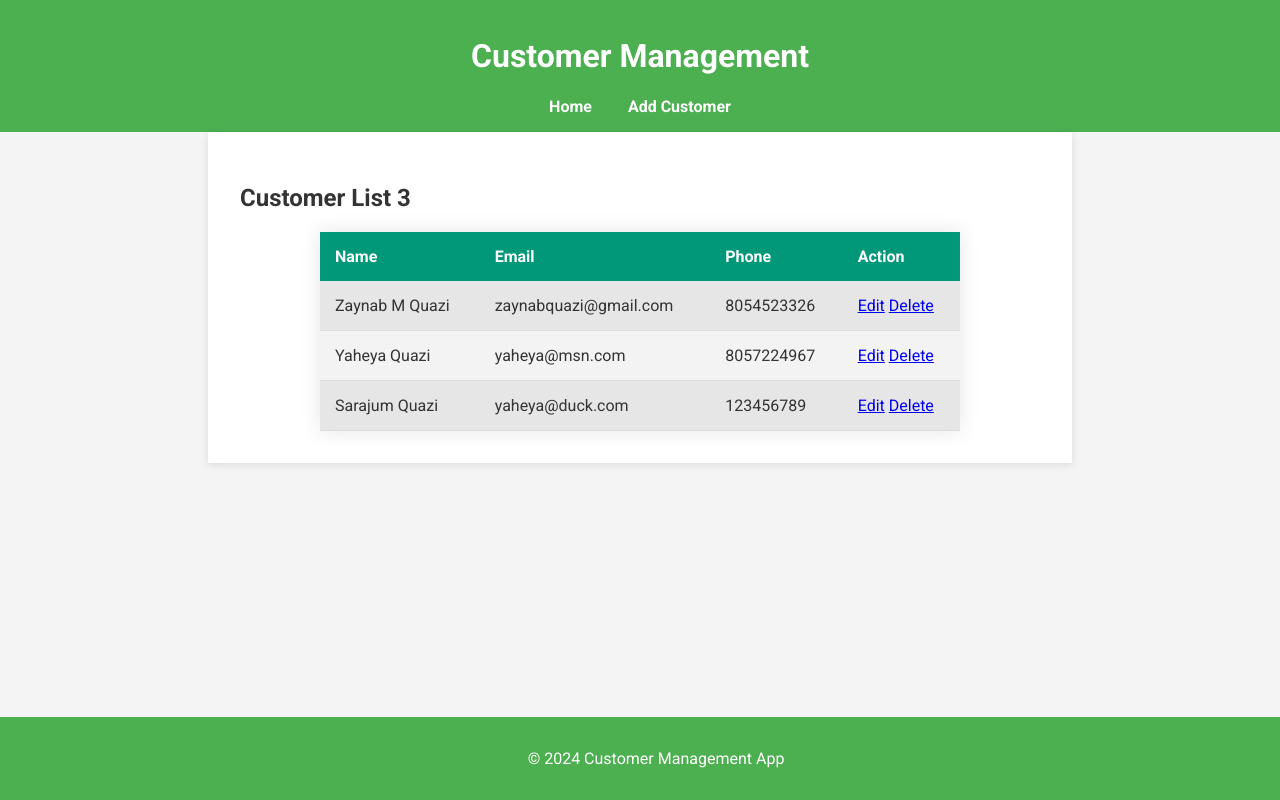
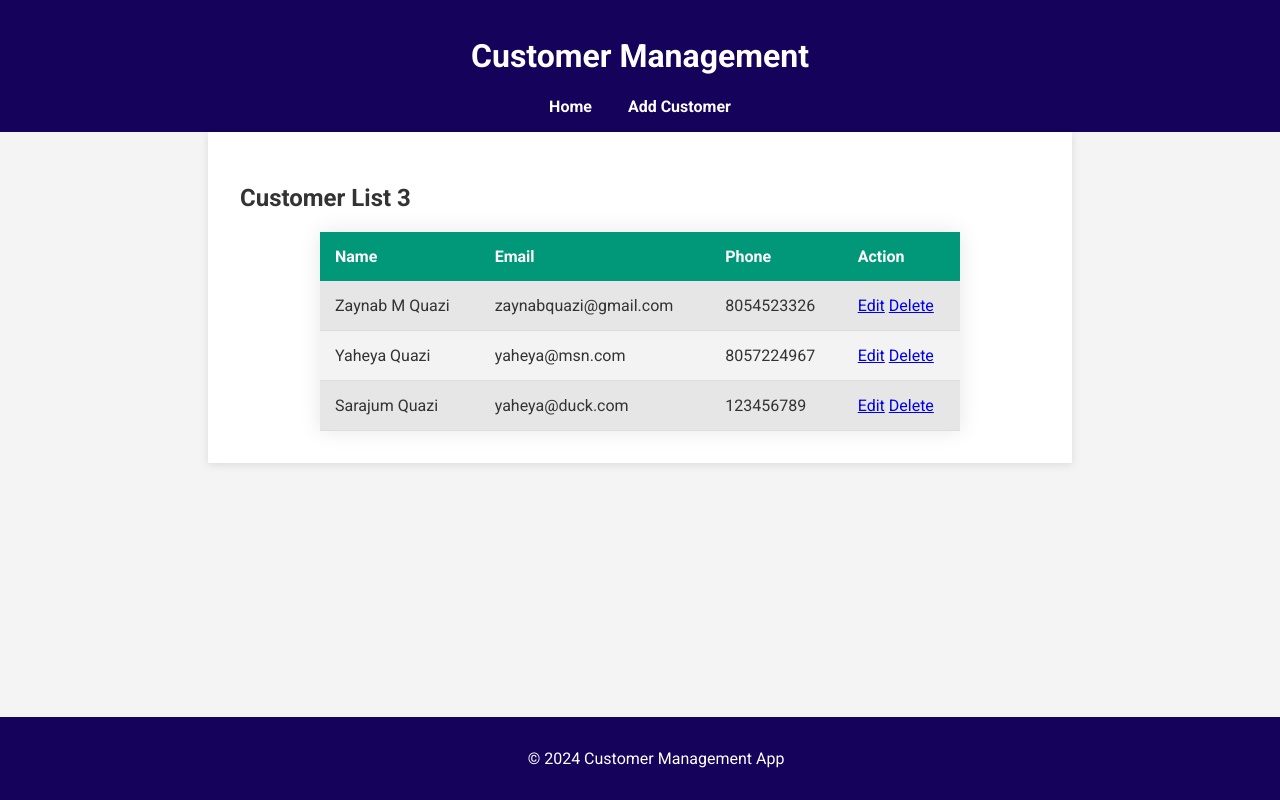
Before and after one commit to zaynabquazi/SQLite, a Flask app: page / in a window 1280 px wide. Run offline with Flask 3, Linux system fonts and the light colour scheme.

Commit message:
CSS Updates

```diff
--- a/flask_crud_app/templates/base.html
+++ b/flask_crud_app/templates/base.html
@@ -15,7 +15,7 @@
         }
 
         header {
-            background-color: #4CAF50;
+            background-color: #14025b;
             color: white;
             padding: 1rem;
             text-align: center;
@@ -37,7 +37,7 @@
         }
 
         footer {
-            background-color: #4CAF50;
+            background-color: #14025b;
             color: white;
             text-align: center;
             padding: 1rem;
```
